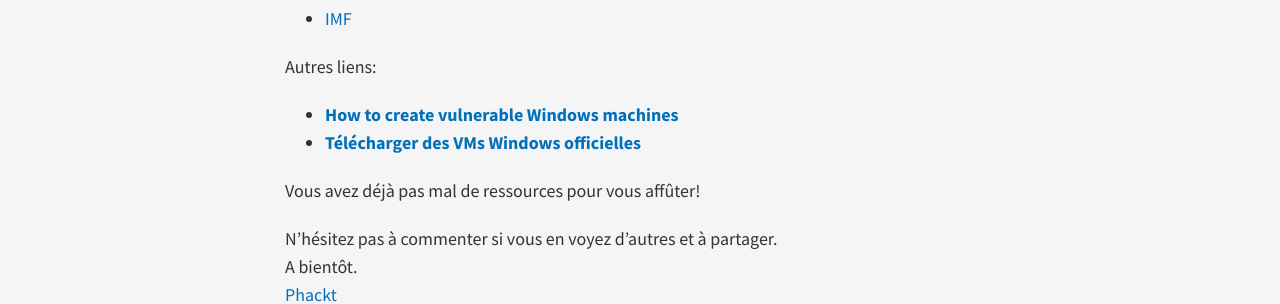
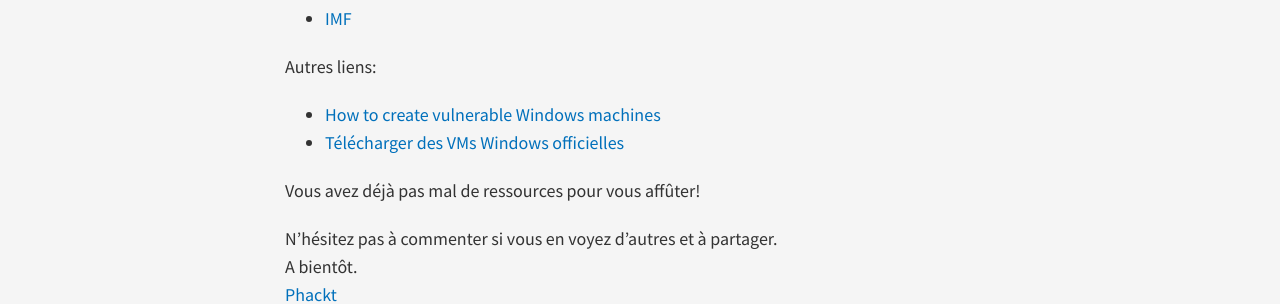
Before and after one commit to phackt/phackt.github.io, a Jekyll site: the page built from _posts/2017-03-06-Hacking-training.markdown, in a window 1280 px wide. Shown: the part 1663-1967 px from the top of the page. Built offline with Jekyll 4.4.1, drawn with Linux system fonts in a browser that asks for light colours; nearby versions of some CDN libraries; comment, search, counter and statistics services are not loaded.

```diff
--- a/_posts/2017-03-06-Hacking-training.markdown
+++ b/_posts/2017-03-06-Hacking-training.markdown
@@ -46,8 +46,8 @@ Voici une liste de machines OSCP-like que vous trouverez sur Vulnhub et que vous
 - [IMF](https://www.vulnhub.com/entry/imf-1,162/)
 
 Autres liens:
- - **[How to create vulnerable Windows machines](https://github.com/g0tmi1k/VulnInjector)**
- - **[Télécharger des VMs Windows officielles](https://developer.microsoft.com/en-us/microsoft-edge/tools/vms/)**
+ - [How to create vulnerable Windows machines](https://github.com/g0tmi1k/VulnInjector)
+ - [Télécharger des VMs Windows officielles](https://developer.microsoft.com/en-us/microsoft-edge/tools/vms/)
 
 Vous avez déjà pas mal de ressources pour vous affûter!
 
```
